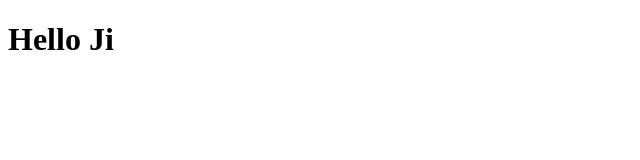
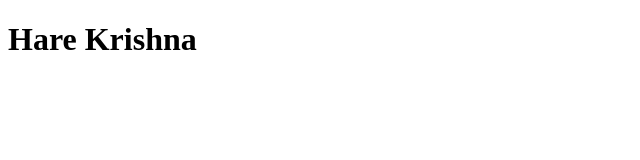
Before and after one commit to ukjnhub/Hi-Swiggy, a plain HTML site: page index.html in a window 1280 px wide. Shown: the whole page, without its empty margins (0-640 px from the left). Drawn offline with Linux system fonts and the light colour scheme.

Commit message:
Initial 2 commit

```diff
--- a/index.html
+++ b/index.html
@@ -6,6 +6,6 @@
     <title>Document</title>
 </head>
 <body>
-    <h1>Hello Ji</h1>
+    <h1>Hare Krishna</h1>
 </body>
 </html>
```
